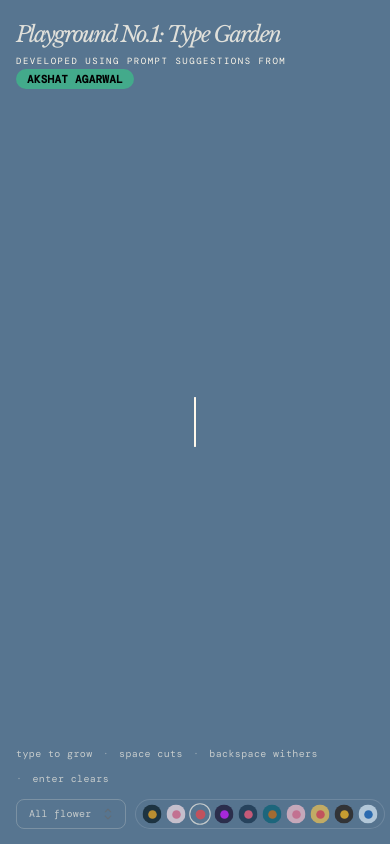
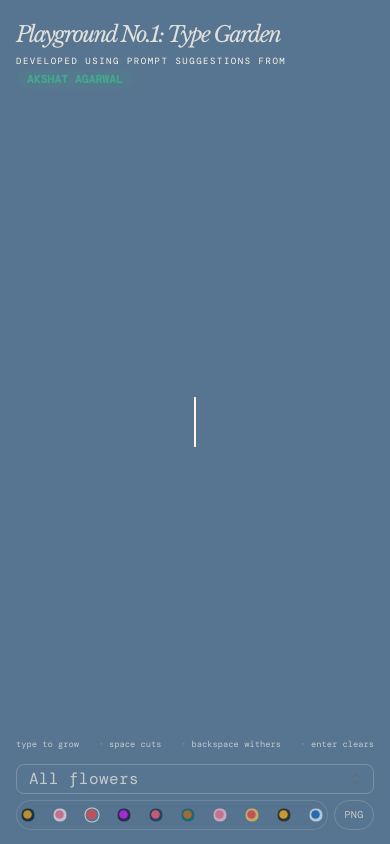
Before and after one commit to ta-ke-sh1/playground, a React (Vite) app: page / in a window 390 px wide. Built offline with nearby package versions, Linux system fonts and the light colour scheme.

Commit message:
update controls

```diff
--- a/src/layouts/garden/garden.layout.tsx
+++ b/src/layouts/garden/garden.layout.tsx
@@ -13,8 +13,8 @@ export default function GardenLayout() {
   const canvasRef = useRef<HTMLCanvasElement>(null);
   const inputRef = useRef<HTMLInputElement>(null);
   const engineRef = useRef<GardenEngine | null>(null);
-  const [selectedPalette, setSelectedPalette] = useState(
-    () => Math.floor(Math.random() * PALETTES.length),
+  const [selectedPalette, setSelectedPalette] = useState(() =>
+    Math.floor(Math.random() * PALETTES.length),
   );
   const [flowerMode, setFlowerMode] = useState<FlowerMode>("all");
 
@@ -156,6 +156,7 @@ export default function GardenLayout() {
           developed using prompt suggestions from{" "}
           <Badge
             color={colors[3]}
+            variant="light"
             autoContrast
             style={{
               cursor: "pointer",
@@ -201,7 +202,6 @@ export default function GardenLayout() {
                 color: colors[5],
                 borderColor: `${colors[5]}55`,
                 fontFamily: "'DM Mono', monospace",
-                fontSize: 10,
               },
               dropdown: {
                 background: colors[1],
--- a/src/layouts/garden/garden.styles.css
+++ b/src/layouts/garden/garden.styles.css
@@ -233,6 +233,7 @@ body {
 
 .flower-select input {
   letter-spacing: 0.025em;
+  font-size: 10px;
 }
 
 .live-dot {
@@ -268,30 +269,59 @@ body {
   }
 
   .garden-hints {
-    gap: 10px;
-    font-size: 10px;
+    width: 100%;
+    flex-wrap: nowrap;
+    justify-content: space-between;
+    gap: 0;
+    font-size: clamp(6px, 2.25vw, 9px);
+    letter-spacing: 0;
+  }
+
+  .garden-hints span {
+    white-space: nowrap;
   }
 
   .garden-hints span + span::before {
-    margin-right: 10px;
+    margin-right: 5px;
   }
 
   .garden-controls {
+    display: grid;
+    grid-template-columns: minmax(0, 1fr) 40px;
     width: 100%;
-    justify-content: space-between;
+    gap: 6px;
+  }
+
+  .flower-select {
+    grid-column: 1 / -1;
+    width: 100%;
+    min-width: 0;
   }
 
   .garden-controls .swatch {
-    width: clamp(14px, calc((100vw - 175px) / 10), 20px);
-    height: clamp(14px, calc((100vw - 175px) / 10), 20px);
+    width: clamp(9px, calc((100vw - 255px) / 10), 14px);
+    height: clamp(9px, calc((100vw - 255px) / 10), 14px);
   }
 
   .garden-palette {
-    gap: 4px;
+    min-width: 0;
+    height: 30px;
+    justify-content: space-between;
+    align-items: center;
+    gap: 2px;
+    padding-right: 4px;
+    padding-left: 4px;
   }
 
   .garden-controls .export {
-    padding: 7px 11px;
+    width: 40px;
+    height: 30px;
+    min-height: 30px;
+    display: flex;
+    align-items: center;
+    justify-content: center;
+    padding: 0 4px;
+    white-space: nowrap;
   }
 
   .garden-mode {
@@ -301,7 +331,7 @@ body {
     letter-spacing: 0.12em;
   }
 
-  .flower-select {
-    width: 110px;
+  .flower-select input {
+    font-size: 16px;
   }
 }
```
